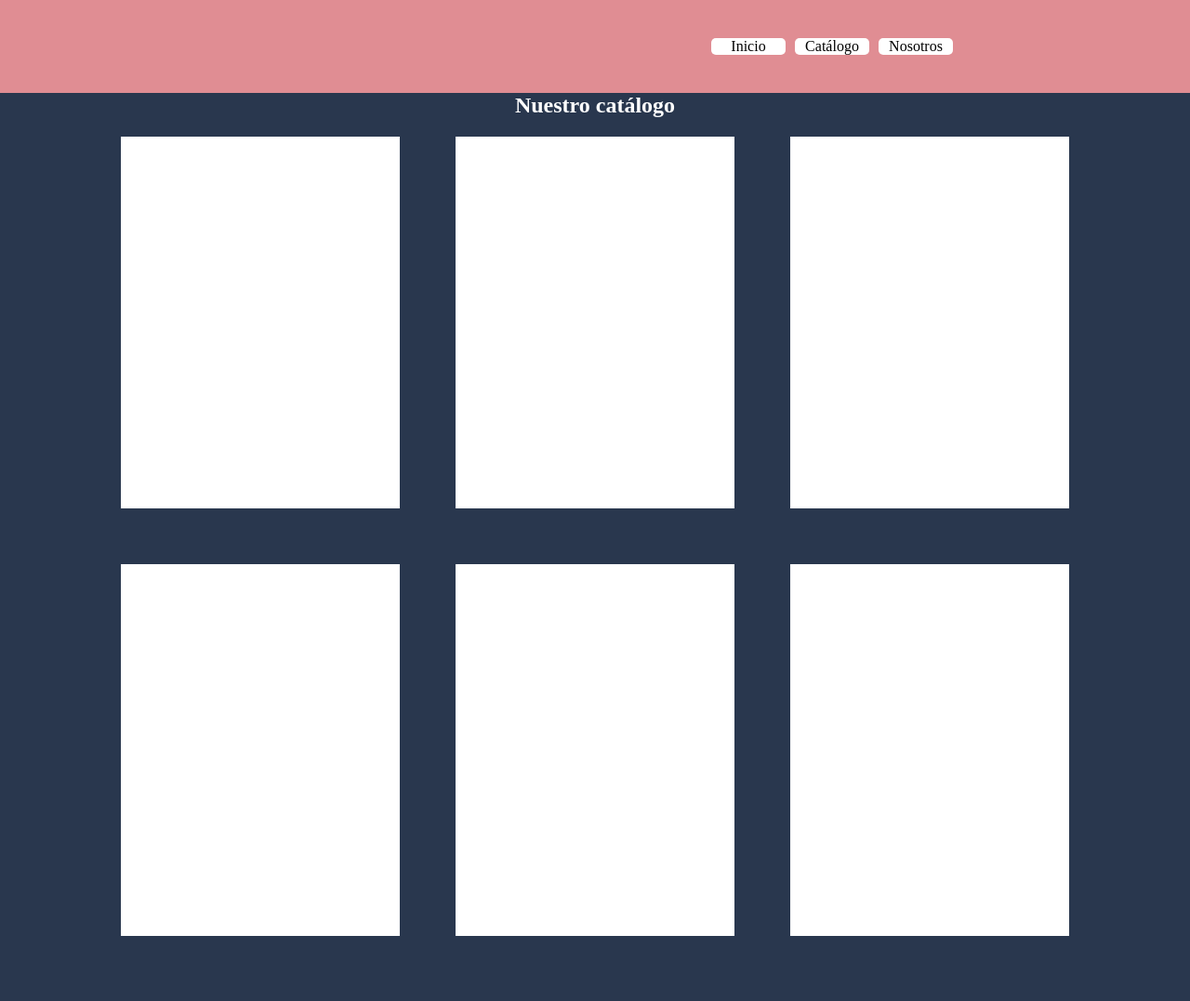
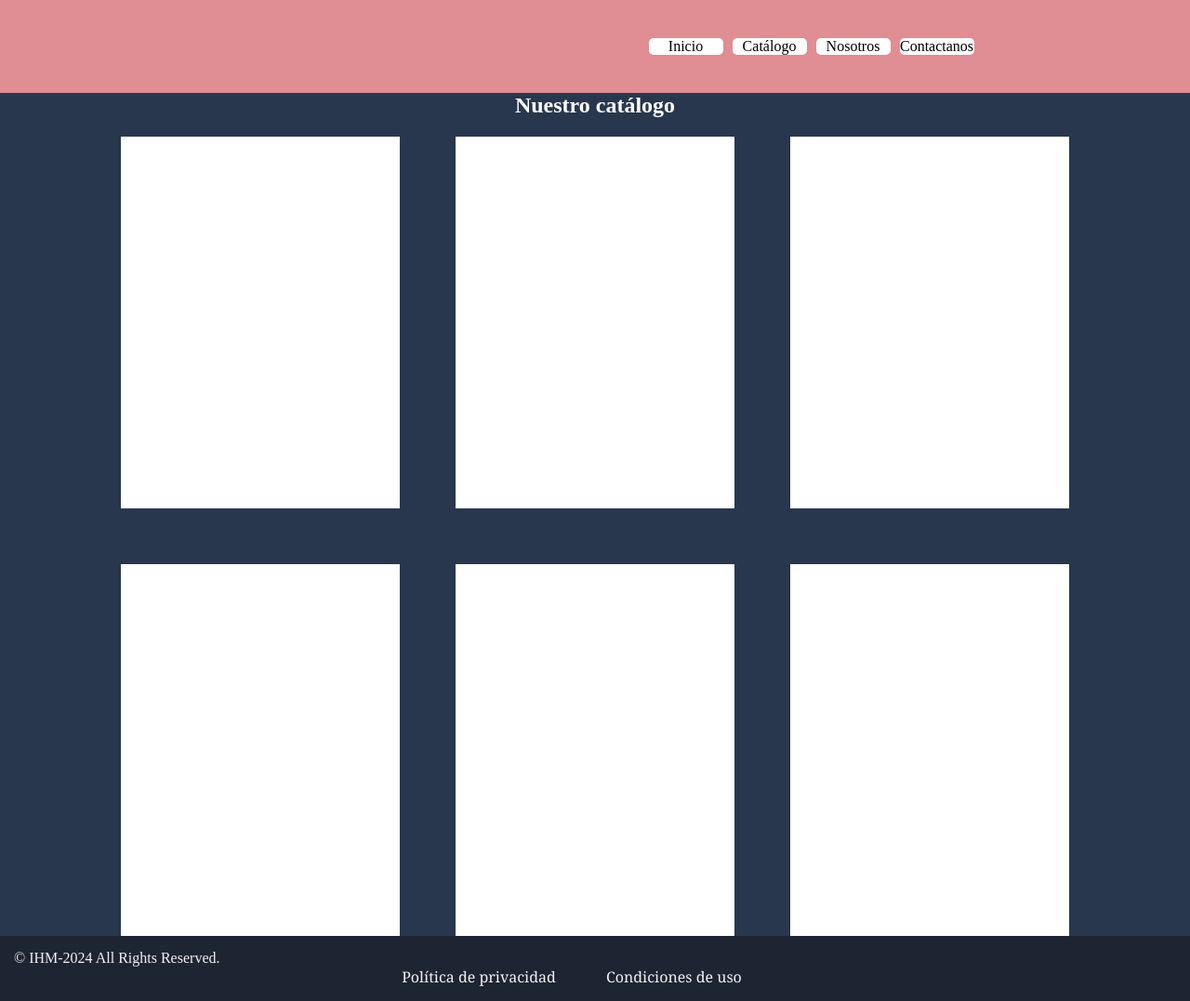
Before and after one commit to eddyacv/Proyecto_Gino, a plain HTML site: page catalogo.html in a window 1280 px wide. Shown: the whole page at 93% size. Before the commit the page ends 1007 px from the top, so only its background shows below. Drawn offline with Linux system fonts and the light colour scheme.

Commit message:
actualizando

```diff
--- a/catalogo.html
+++ b/catalogo.html
@@ -4,7 +4,7 @@
     <meta charset="UTF-8">
     <meta name="viewport" content="width=device-width, initial-scale=1.0">
     <link rel="stylesheet" href="Css/style.css">
-    <title>Gino</title>
+    <title>Productos</title>
 </head>
 <body>
     <!-- Este es el navegador -->
@@ -26,8 +26,9 @@
                 <a href="nosotros.html">Nosotros</a>
             </div>
 
-
-
+            <div class="boton">
+                <a href="contactanos.html">Contactanos</a>
+            </div>
         </div>
     </nav>
 
@@ -62,7 +63,13 @@
             </div>
         </div>
     </div>
-
-
+      <!--Footer-->
+      <footer>
+        <div class="footer-container">
+            <p>© IHM-2024 All Rights Reserved.</p>
+            <a href="Politica/Politicas.html" target="_blank"> Política de privacidad</a>
+            <a href="Politica/Terminos.html" target="_blank"> Condiciones de uso </a>
+        </div>
+    </footer>
 </body>
 </html>
```
